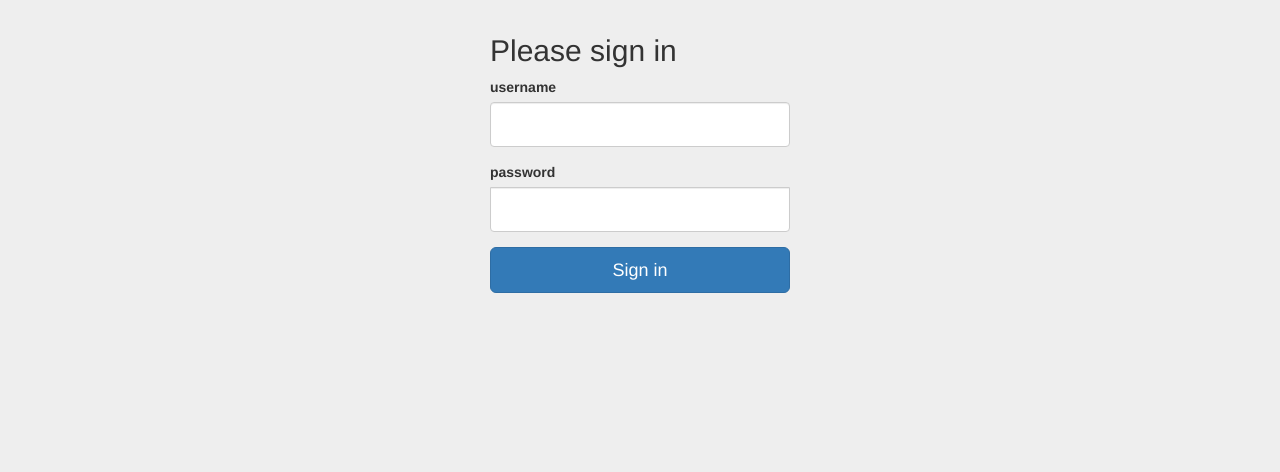
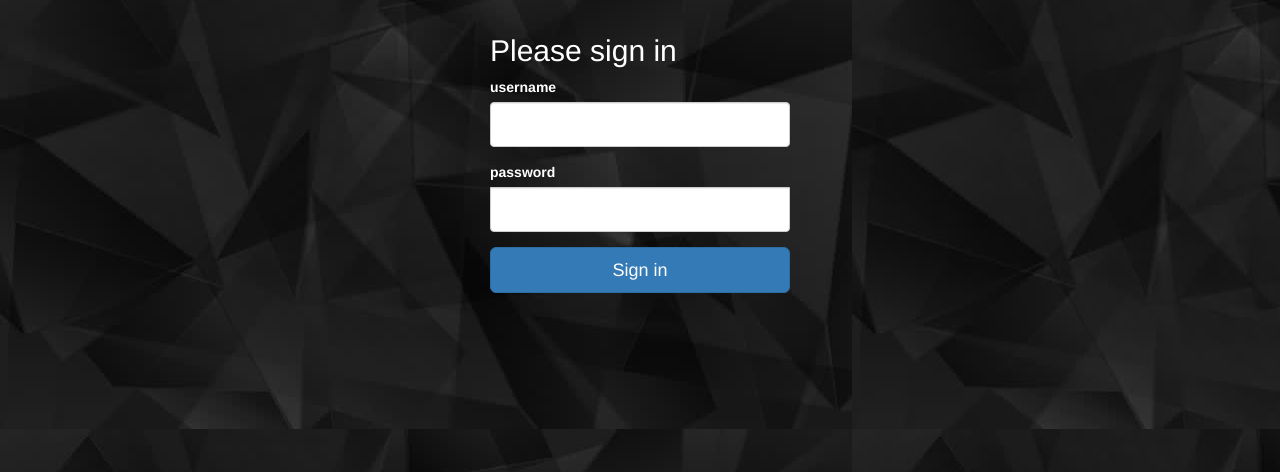
Before and after one commit to sarthak268/Chakravuyha_Website, a Flask app: page /login in a window 1280 px wide. Shown: the part 51-523 px from the top of the page. Run offline with Flask 2, Linux system fonts and the light colour scheme; some libraries are stand-ins or nearby versions.

```diff
--- a/templates/login.html
+++ b/templates/login.html
@@ -13,6 +13,7 @@ Login
 
 {% block content %}
 
+<body background="static/images/bg.jpg">
 <nav class="navbar navbar-inverse navbar-fixed-top">
       <div class="container">
         <div class="navbar-header">
@@ -38,10 +39,10 @@ Login
     <div class="container">
 
       <form class="form-signin" method="POST" action="/login">
-        <h2 class="form-signin-heading">Please sign in</h2>
+        <h2 class="form-signin-heading"><font color="white">Please sign in</font></h2>
         {{ form.hidden_tag() }}
-        {{ wtf.form_field(form.username) }}
-        {{ wtf.form_field(form.password) }}
+        <font color="white">{{ wtf.form_field(form.username) }}
+        {{ wtf.form_field(form.password) }}</font>
         <button class="btn btn-lg btn-primary btn-block" type="submit">Sign in</button>
       </form>
 
```
